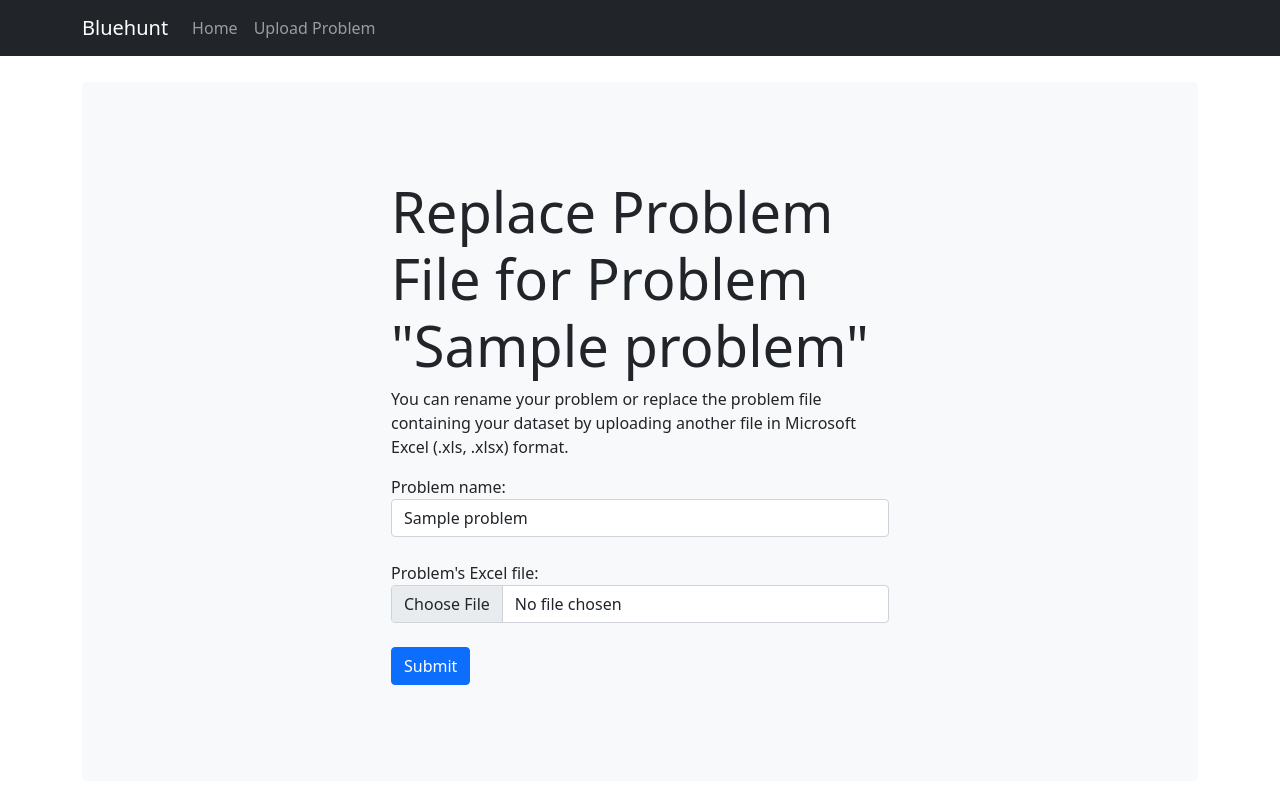
After one commit to quu7/bluehunt, a Django app: page /replace/1/ in a window 1280 px wide. The commit adds this page. Run offline with Django 3.2, Linux system fonts and the light colour scheme; tables that the repository leaves empty hold one stand-in row (values such as "Sample post").

Commit message:
Create replace and delete views and templates.

```diff
--- a/minora/forms.py
+++ b/minora/forms.py
@@ -4,7 +4,7 @@ from django.forms import ModelForm
 from .models import Problem
 
 
-class UploadProblemForm(ModelForm):
+class ProblemFileForm(ModelForm):
     class Meta:
         model = Problem
         fields = ["name", "problem_file"]
--- /dev/null
+++ b/minora/templates/minora/replace_problem_file.html
@@ -0,0 +1,25 @@
+{% include 'minora/header.html' with title='Replace Problem File' %}
+{% include 'minora/navbar.html' %}
+<div class="container" style="margin-top:2%">
+    <div class="p-5 mb-4 bg-light rounded-3">
+        <div class="container-fluid py-5">
+
+<form action="{% url 'minora:replace-problem' problem.id %}" method="post" enctype="multipart/form-data" accept-charset="UTF-8" class="col-md-6 offset-md-3">
+    {% csrf_token %}
+        <h1 class="display-4">Replace Problem File for Problem "{{ problem.name }}"</h1>
+        <p class="font-weight-normal">You can rename your problem or replace the problem file containing your dataset by uploading another file in Microsoft Excel (.xls, .xlsx) format.</p>
+        {% if error_message %}<p><strong>{{ error_message }}</strong></p>{% endif %}
+        <div class="form-group">
+        <label for="name">Problem name:</label><br>
+        <input type="text" name="name" id="name" class="form-control" value="{{ problem.name }}"><br>
+        </div>
+        <div class="form-group">
+        <label for="problem_file">Problem's Excel file:</label><br>
+        <input type="file" id="problem_file" name="problem_file" class="form-control">
+        </div>
+    <button type="submit" class="btn btn-primary mt-4">Submit</button>
+</form>
+        </div>
+    </div>
+</div>
+{% include 'minora/footer.html' %}
--- a/minora/templates/minora/upload_problem.html
+++ b/minora/templates/minora/upload_problem.html
@@ -15,7 +15,7 @@
         </div>
         <div class="form-group">
         <label for="problem_file">Problem's Excel file:</label><br>
-        <input type="file" id="problem_file" name="problem_file">
+        <input type="file" id="problem_file" name="problem_file" class="form-control">
         </div>
     <button type="submit" class="btn btn-primary mt-4">Create</button>
 </form>
--- a/minora/urls.py
+++ b/minora/urls.py
@@ -8,6 +8,9 @@ app_name = "minora"
 urlpatterns = [
     path("", views.IndexView.as_view(), name="index"),
     path("upload/", views.upload_problem, name="upload-problem"),
+    path(
+        "replace/<int:problem_id>/", views.replace_problem_file, name="replace-problem"
+    ),
     path("details/<int:problem_id>/", views.details, name="details"),
     path("results/<int:problem_id>/", views.results, name="results"),
     path(
@@ -18,4 +21,9 @@ urlpatterns = [
     path(
         "download-model/<int:problem_id>/", views.download_model, name="download-model"
     ),
+    path(
+        "delete/<int:old_problem_id>/<int:new_problem_id>/",
+        views.delete_problem,
+        name="delete",
+    ),
 ]
--- a/minora/views.py
+++ b/minora/views.py
@@ -1,8 +1,8 @@
-from django.shortcuts import render, get_object_or_404
+from django.shortcuts import render, get_object_or_404, redirect
 from django.http import HttpResponse, HttpResponseRedirect, FileResponse
 from django.urls import reverse
 from django.views import generic
-from .forms import UploadProblemForm, ProblemParameterForm
+from .forms import ProblemFileForm, ProblemParameterForm
 from .models import Problem
 
 import matplotlib
@@ -28,14 +28,34 @@ class IndexView(generic.ListView):
 
 def upload_problem(request):
     if request.method == "POST":
-        form = UploadProblemForm(request.POST, request.FILES)
+        form = ProblemFileForm(request.POST, request.FILES)
         if form.is_valid():
             # file is saved
             problem = form.save()
-            return HttpResponseRedirect(reverse("minora:details", args=(problem.id,)))
+            return redirect("minora:details", problem.id)
     else:
-        form = UploadProblemForm()
+        form = ProblemFileForm()
     return render(request, "minora/upload_problem.html", {"form": form})
+
+
+def replace_problem_file(request, problem_id):
+    problem = get_object_or_404(Problem, pk=problem_id)
+    if request.method == "POST":
+        form = ProblemFileForm(request.POST, request.FILES)
+        if form.is_valid():
+            # file is saved
+            new_problem = form.save()
+            return redirect("minora:delete", problem.id, new_problem.id)
+    else:
+        form = ProblemFileForm()
+    return render(
+        request,
+        "minora/replace_problem_file.html",
+        {
+            "problem": problem,
+            "form": form,
+        },
+    )
 
 
 def details(request, problem_id):
@@ -44,7 +64,7 @@ def details(request, problem_id):
         form = ProblemParameterForm(request.POST, instance=problem)
         if form.is_valid():
             form.save()
-            return HttpResponseRedirect(reverse("minora:results", args=(problem.id,)))
+            return redirect("minora:results", problem.id)
 
     multicrit_tbl, crit_params = problem.get_dataframe()
     multicrit_tbl_html = multicrit_tbl.to_html(
@@ -222,3 +242,17 @@ def download_model(request, problem_id):
     return FileResponse(
         buffer, as_attachment=True, filename=f"{problem.name} results.xlsx"
     )
+
+
+def delete_problem(request, old_problem_id, new_problem_id):
+    old_problem = get_object_or_404(Problem, pk=old_problem_id)
+
+    # Delete problem_file from storage
+    old_problem.problem_file.delete(save=False)
+    # and then delete the instance of Problem.
+    old_problem.delete()
+
+    if new_problem_id == 0:
+        return redirect("minora:index")
+
+    return redirect("minora:details", new_problem_id)
```
